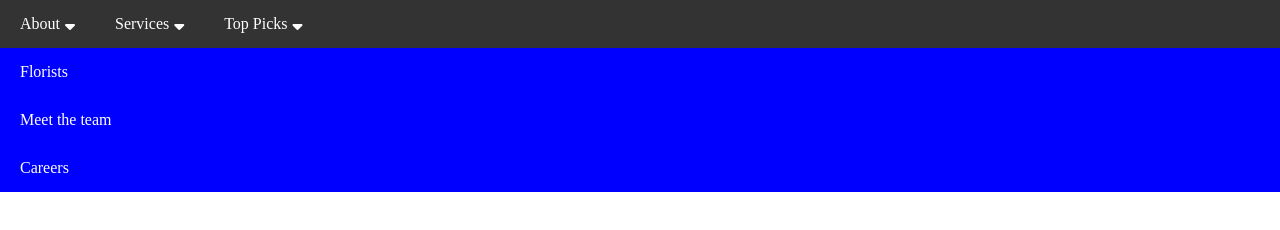
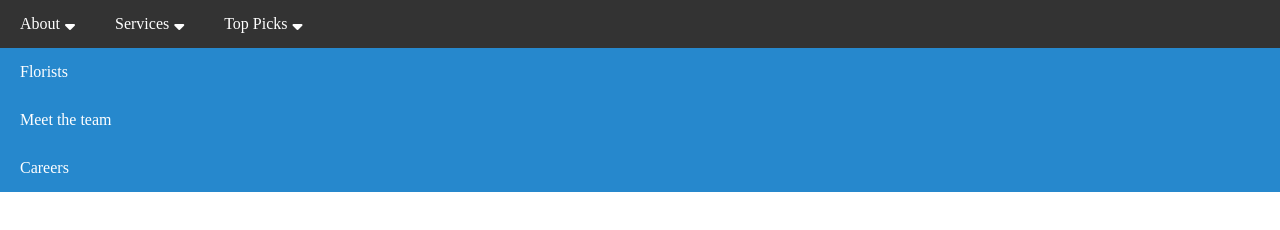
Before and after one commit to FBW41-2/3-uib-dropdown-menu-ilona-group-1, a plain HTML site: page index.html in a window 1280 px wide. Drawn offline with Linux system fonts and the light colour scheme.

Commit message:
Changed dropdown menu color to match the task

```diff
--- a/style.css
+++ b/style.css
@@ -2,6 +2,7 @@
     margin: 0;
     padding: 0;
 }
+
 a {
     text-decoration: none;
     color: white;
@@ -14,7 +15,6 @@ nav {
 
 .nav-btn {
     padding: 15px 20px;
-
 }
 
 .sub-nav-content {
@@ -29,7 +29,7 @@ nav {
 
 .sub-nav:hover .sub-nav-content a {
     display: block;
-    background-color: blue;
+    background-color: #2688cd;
 }
 
 /* need to move arrow to the top */
```
Also changed, not shown: index.html (+3 -0 lines).
